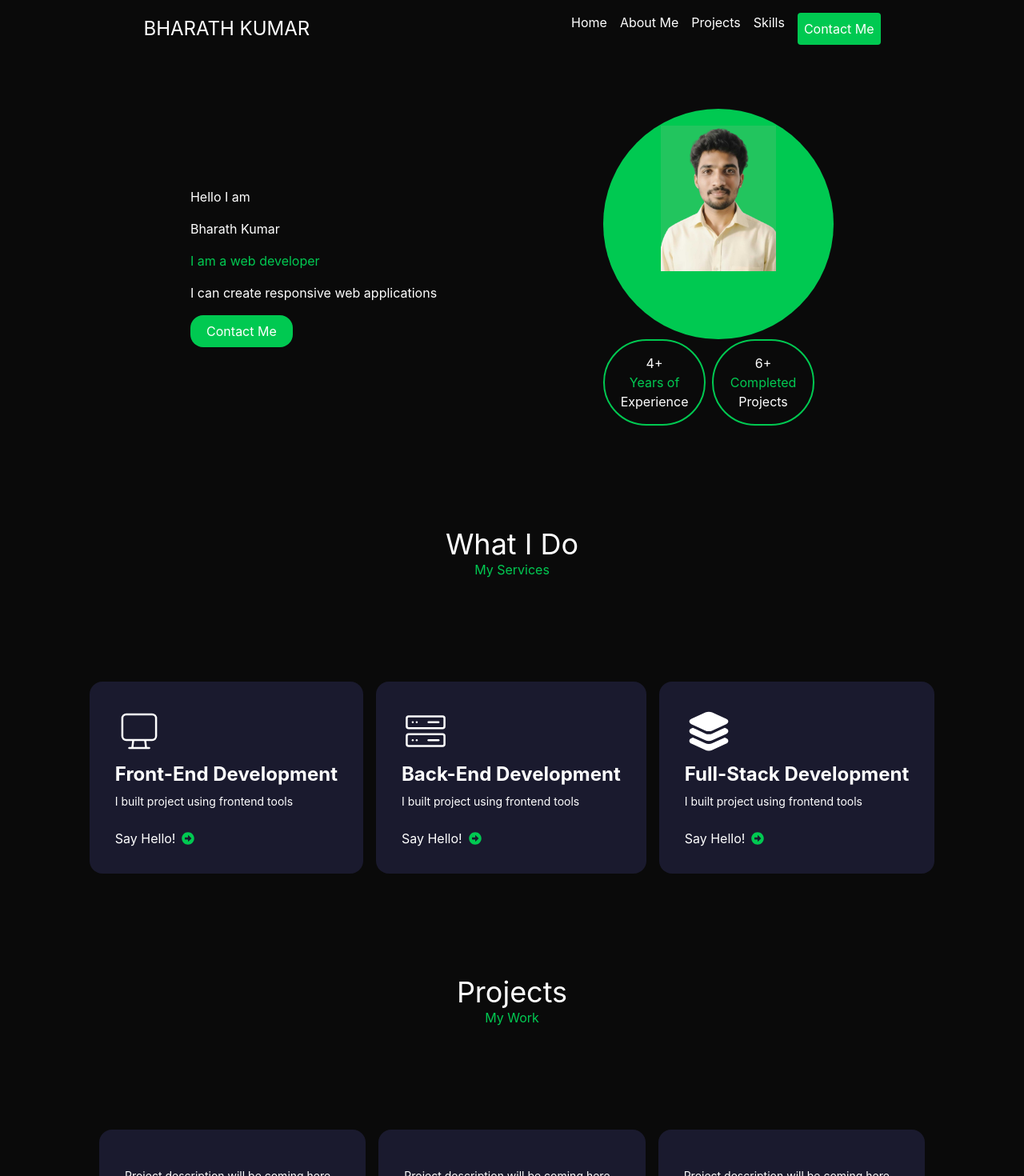
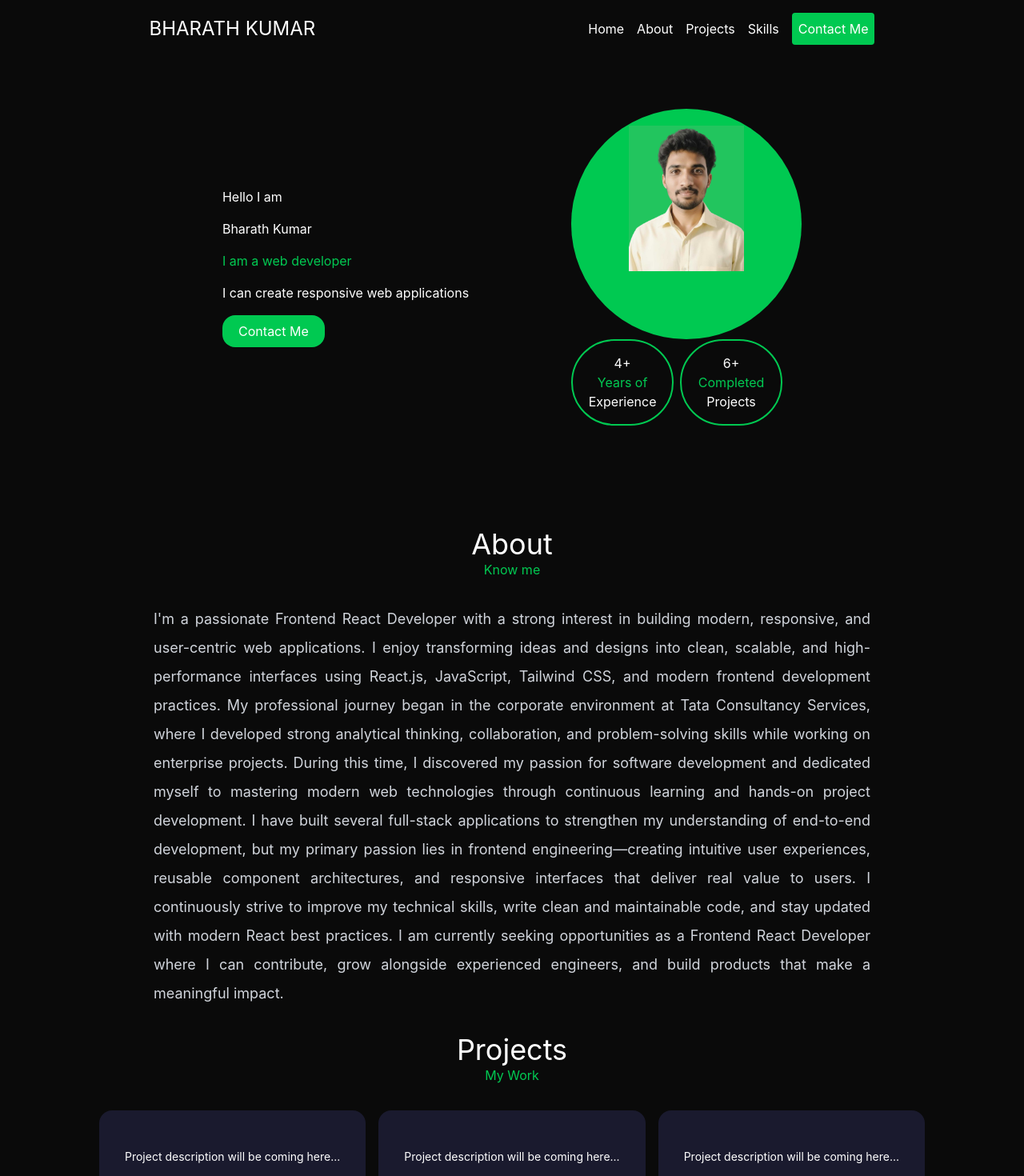
Before and after one commit to Bharath938/Portfolio, a React (Vite) app: page / in a window 1280 px wide. Shown: the top 1470 px of the page at 80% size. Built offline with nearby package versions, Linux system fonts and the light colour scheme.

Commit message:
Replace Services component with About

```diff
--- a/src/App.jsx
+++ b/src/App.jsx
@@ -1,19 +1,18 @@
 import React from "react";
 import Navbar from "./components/Navbar";
 import Hero from "./components/Hero";
-import Services from "./components/Services";
 import Footer from "./components/Footer";
 import Contact from "./components/Contact";
 import Projects from "./components/Projects";
 import Skills from "./components/Skills";
-import About from "./components/About";
+import About from "./components/About"
 
 function App() {
   return (
     <main className="bg-[#0a0a0a] text-white">
       <Navbar />
       <Hero />
-      <Services />
+      <About />
       <Projects />
       <Contact />
       <Footer />
--- a/src/components/About.jsx
+++ b/src/components/About.jsx
@@ -1,8 +1,32 @@
 import React from "react";
-import profile from "../assets/profile.png";
+import { CiMonitor } from "react-icons/ci";
+import { CiServer } from "react-icons/ci";
+import { IoLayers } from "react-icons/io5";
+import { FaArrowAltCircleRight } from "react-icons/fa";
 
 function About() {
-  return <div>About</div>;
+
+  return (
+    <div id="about" className="flex flex-col mt-32">
+
+      <div className="flex flex-col justify-center items-center">
+        <span className="text-4xl">About</span>
+        <span className="text-green-500">Know me</span>
+      </div>
+
+      <div className="max-w-4xl mx-auto mt-8">
+        <p className="text-lg leading-9 text-gray-300 text-justify">
+          I'm a passionate Frontend React Developer with a strong interest in building modern, responsive, and user-centric web applications. I enjoy transforming ideas and designs into clean, scalable, and high-performance interfaces using React.js, JavaScript, Tailwind CSS, and modern frontend development practices.
+
+          My professional journey began in the corporate environment at Tata Consultancy Services, where I developed strong analytical thinking, collaboration, and problem-solving skills while working on enterprise projects. During this time, I discovered my passion for software development and dedicated myself to mastering modern web technologies through continuous learning and hands-on project development.
+
+          I have built several full-stack applications to strengthen my understanding of end-to-end development, but my primary passion lies in frontend engineering—creating intuitive user experiences, reusable component architectures, and responsive interfaces that deliver real value to users.
+
+          I continuously strive to improve my technical skills, write clean and maintainable code, and stay updated with modern React best practices. I am currently seeking opportunities as a Frontend React Developer where I can contribute, grow alongside experienced engineers, and build products that make a meaningful impact.
+        </p>
+      </div>
+    </div >
+  );
 }
 
 export default About;
--- a/src/components/Contact.jsx
+++ b/src/components/Contact.jsx
@@ -23,14 +23,14 @@ function Contact() {
     },
   ];
   return (
-    <div>
-      <div className="flex flex-col mt-32">
+    <div id="contact">
+      <div className="flex flex-col mt-8">
         <div className="flex flex-col justify-center items-center">
           <span className="text-4xl">Contact</span>
           <span className="text-green-500">Get In Touch</span>
         </div>
 
-        <div className="flex flex-col justify-center gap-4 items-center md:flex-row mt-32">
+        <div className="flex flex-col justify-center gap-4 items-center md:flex-row mt-8">
           {contacts?.map((contact) => (
             <div className="flex flex-col space-y-2 p-8 rounded-2xl bg-[#1a1a2e] text-center items-center">
               <span className="text-2xl text-green-500">{contact.icon}</span>
--- a/src/components/Hero.jsx
+++ b/src/components/Hero.jsx
@@ -3,14 +3,14 @@ import profile from "../assets/profile.png";
 
 function Hero() {
   return (
-    <div className="flex flex-col md:flex-row justify-center space-x-52 align-center items-center mt-16">
+    <div className="flex flex-col md:flex-row justify-center items-center mt-16 gap-32">
       <div className="flex flex-col gap-4">
         <span>Hello I am</span>
         <span>Bharath Kumar</span>
         <span className="text-green-500">I am a web developer</span>
         <p>I can create responsive web applications</p>
         <button className="bg-green-500 rounded-2xl p-2 w-32 cursor-pointer">
-          Contact Me
+          <a href="#contact">Contact Me</a>
         </button>
       </div>
 
@@ -39,6 +39,7 @@ function Hero() {
         </div>
       </div>
     </div>
+
   );
 }
 
--- a/src/components/Navbar.jsx
+++ b/src/components/Navbar.jsx
@@ -7,12 +7,12 @@ function Navbar() {
         <span className="text-2xl">BHARATH KUMAR</span>
       </div>
       <div>
-        <ul className="flex gap-4">
+        <ul className="flex items-center gap-4">
           <li>Home</li>
-          <li>About Me</li>
+          <li><a href="#about">About</a></li>
           <li>Projects</li>
           <li>Skills</li>
-          <li className="bg-green-500 p-2 rounded">Contact Me</li>
+          <li className="bg-green-500 p-2 rounded"><a href="#contact">Contact Me</a></li>
         </ul>
       </div>
     </div>
--- a/src/components/Projects.jsx
+++ b/src/components/Projects.jsx
@@ -21,13 +21,13 @@ function Projects() {
   ];
   return (
     <div>
-      <div className="flex flex-col mt-32">
+      <div className="flex flex-col mt-8">
         <div className="flex flex-col justify-center items-center">
           <span className="text-4xl">Projects</span>
           <span className="text-green-500">My Work</span>
         </div>
 
-        <div className="flex flex-col justify-center gap-4 items-center md:flex-row mt-32">
+        <div className="flex flex-col justify-center gap-4 items-center md:flex-row mt-8">
           {projects?.map((project) => (
             <div className="flex flex-col space-y-2 p-8 rounded-2xl bg-[#1a1a2e]">
               <span className="text-6xl">{project.image}</span>
--- a/src/components/Services.jsx
+++ /dev/null
@@ -1,52 +0,0 @@
-import React from "react";
-import { CiMonitor } from "react-icons/ci";
-import { CiServer } from "react-icons/ci";
-import { IoLayers } from "react-icons/io5";
-import { FaArrowAltCircleRight } from "react-icons/fa";
-
-function Services() {
-  const services = [
-    {
-      icon: <CiMonitor />,
-      title: "Front-End Development",
-      description: "I built project using frontend tools",
-    },
-    {
-      icon: <CiServer />,
-      title: "Back-End Development",
-      description: "I built project using frontend tools",
-    },
-    {
-      icon: <IoLayers />,
-      title: "Full-Stack Development",
-      description: "I built project using frontend tools",
-    },
-  ];
-
-  return (
-    <div className="flex flex-col mt-32">
-      <div className="flex flex-col justify-center items-center">
-        <span className="text-4xl">What I Do</span>
-        <span className="text-green-500">My Services</span>
-      </div>
-
-      <div className="flex flex-col justify-center gap-4 items-center md:flex-row mt-32">
-        {services?.map((service) => (
-          <div className="flex flex-col space-y-2 p-8 rounded-2xl bg-[#1a1a2e]">
-            <span className="text-6xl">{service.icon}</span>
-            <span className="text-2xl font-bold">{service.title}</span>
-            <span className="text-sm">{service.description}</span>
-            <div className="flex gap-2 items-center mt-4 cursor-pointer">
-              <span>Say Hello!</span>
-              <span>
-                <FaArrowAltCircleRight className="text-green-500 " />
-              </span>
-            </div>
-          </div>
-        ))}
-      </div>
-    </div>
-  );
-}
-
-export default Services;
```
Also changed, not shown: 1 other file (tests, documents, lock files or other folders).
